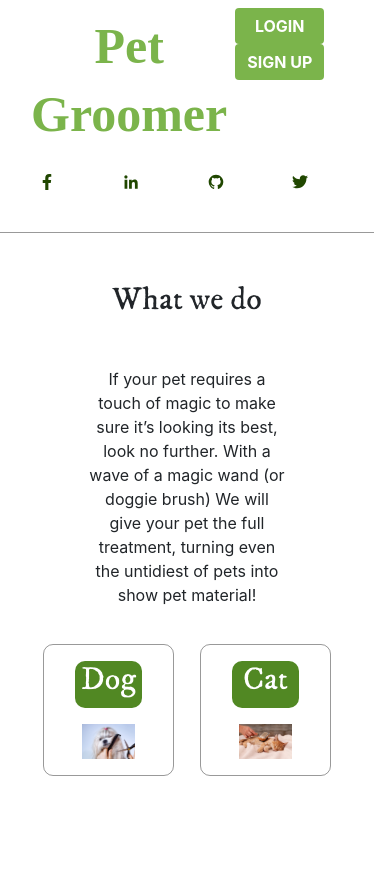
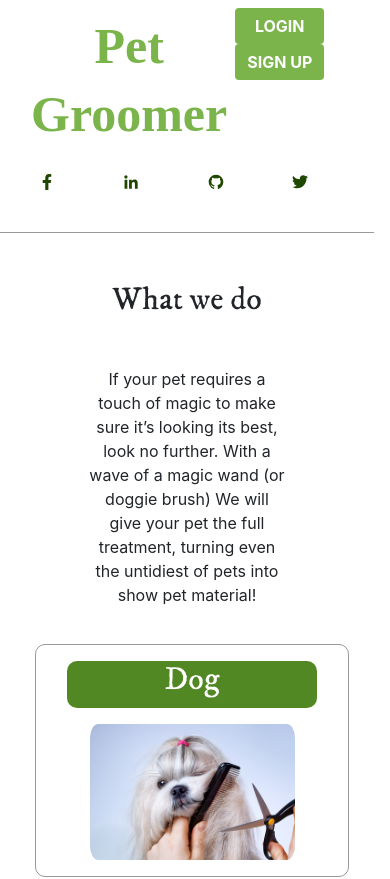
Before and after one commit to RailonA/DogGrooming-Appointment-Frontend, a React (Create React App) app: page / in a window 390 px wide. Shown: the top 879 px of the page. Before the commit the page ends 844 px from the top, so only its background shows below. Built offline with nearby package versions, Linux system fonts and the light colour scheme; no server answers; a web font is replaced by a local one.

Commit message:
Fic category card styling

```diff
--- a/src/Pages/homePage.js
+++ b/src/Pages/homePage.js
@@ -20,8 +20,8 @@ const HomePage = () => {
       <div className="d-flex justify-content-center  mt-5 mb-3">
         <p className="text-center d-flex align-self-center col-8 ">If your pet requires a touch of magic to make sure it’s looking its best, look no further. With a wave of a magic wand (or doggie brush) We will give your pet the full treatment, turning even the untidiest of pets into show pet material!</p>
       </div>
-      <div className="d-flex justify-content-around col-12 mb-5">
-        <Link to="/category/dog" className="petCard col-5">
+      <div className="d-flex flex-sm-row flex-column justify-content-around col-12 mb-5">
+        <Link to="/category/dog" className="petCard col-xs-12 col-md-5">
           <div className="mainPageTitlesCard d-flex justify-content-center m-3 ">
             <h2 className="mainPageTitles">Dog</h2>
           </div>
@@ -29,7 +29,7 @@ const HomePage = () => {
             <img src={dogImg} className="petCardImg col-10" alt="dogGrooming" />
           </div>
         </Link>
-        <Link to="/category/cat" className="petCard col-5">
+        <Link to="/category/cat" className="petCard col-xs-12 col-md-5">
           <div className="mainPageTitlesCard d-flex justify-content-center m-3">
             <h2 className="mainPageTitles">Cat</h2>
           </div>
```
